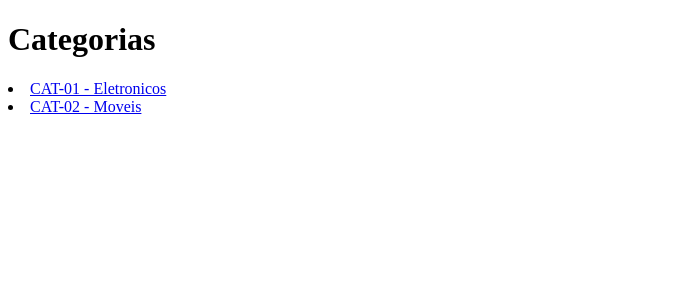
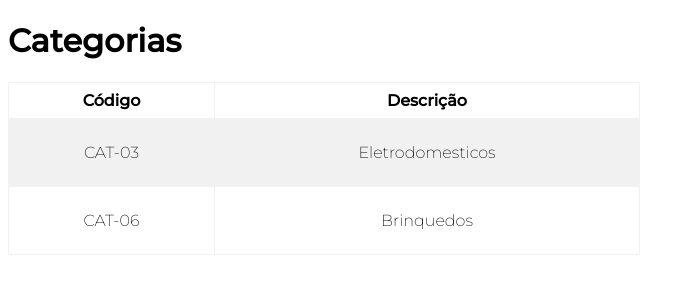
Before and after one commit to clara-odebrecht/marketplace, a Flask app: page /marketplace-categories/MKT-01 in a window 1280 px wide. Shown: the top 300 px of the page, without its empty margins (0-695 px from the left). Run offline with Flask 2, Linux system fonts and the light colour scheme.

Commit message:
Leitura de arquivos .txt e modificações de estilo

```diff
--- /dev/null
+++ b/categories.txt
@@ -0,0 +1,6 @@
+CAT-01;Moveis;main;MKT-02
+CAT-02;Eletronicos;main;MKT-03
+CAT-03;Eletrodomesticos;main;MKT-01
+CAT-04;Jardinagem;main;MKT-04
+CAT-05;Beleza;main;MKT-02
+CAT-06;Brinquedos;main;MKT-01
--- a/marketplace.py
+++ b/controllers/marketplace.py
@@ -13,7 +13,6 @@ class Marketplace:
     def set_description(self, value) -> None:
         self.__description = value
 
-
     def show_all(self) -> None:
         print("Identificação: ", self.__identifier)
         print("Descrição: ", self.__description)
--- /dev/null
+++ b/marketplaces.txt
@@ -0,0 +1,5 @@
+MKT-01;Submarino
+MKT-02;Americanas
+MKT-03;Shopee
+MKT-04;Amazon
+MKT-05;Marisa
--- /dev/null
+++ b/products.txt
@@ -0,0 +1,4 @@
+Celular;900.00;7;Redmi Note 7;5.5;4.5;2.5;1.9;CAT-02
+Perfume;250.00;15;Frasco 30ml;5.5;4.5;2.5;1.9;CAT-05
+Air Fryer;789.00;3;apenas 220v;5.5;4.5;2.5;1.9;CAT-03
+Pá;150.00;10;Em madeira e aço;5.5;4.5;2.5;1.9;CAT-04
--- /dev/null
+++ b/static/global.css
@@ -0,0 +1,53 @@
+* {
+    font-family: 'Montserrat', sans-serif;
+}
+
+h1, h2, h3 {
+    font-family: 'Montserrat', sans-serif;
+}
+
+div h2 {
+    font-weight: bold;
+    text-align: center;
+}
+
+li {
+    color: rgba(38, 143, 151, 0.85);
+}
+
+a {
+    color: black;
+    text-decoration: none;
+}
+
+a:hover {
+    color: rgb(249, 118, 36);
+}
+
+table {
+    border-collapse: collapse;
+    width: 50%;
+}
+
+table th.col-main {
+    font-weight: 500;
+    font-size:1.3rem;
+}
+
+td {
+    font-weight: 300;
+}
+
+td, th {
+    border: 1px solid #f1f1f1;
+    text-align:center;
+    padding: 8px;
+}
+
+tr:nth-child(even) {
+    background-color: #f1f1f1;
+}
+
+hr {
+    margin-bottom: 4%;
+}
--- a/templates/index.html
+++ b/templates/index.html
@@ -3,6 +3,10 @@
 <head>
     <meta charset="UTF-8">
     <meta name="viewport" content="width=device-width, initial-scale=1.0">
+    <link rel="preconnect" href="https://fonts.gstatic.com">
+    <link href="https://fonts.googleapis.com/css2?family=Montserrat:wght@200&display=swap" rel="stylesheet">
+    <link href="https://fonts.googleapis.com/css2?family=Montserrat:wght@200;500&display=swap" rel="stylesheet">
+    <link href="{{ url_for('static', filename='global.css') }}" rel="stylesheet">
     <title>Atividade - Olist</title>
 </head>
 <body>
--- a/templates/listing_categories.html
+++ b/templates/listing_categories.html
@@ -1,8 +1,20 @@
 {% extends 'index.html' %}
 {% block body %}
+<table>
+    <tr>
+        <th>Código</th>
+        <th>Descrição</th>
+    </tr>
     {% for element in list %}
-        {% if element.get_marketplace() == markeplace_identifier %}
-            <li><a href="category-products/{{ element.get_identifier() }}">{{ element.get_identifier() }} - {{ element.get_description() }}</a></li>
+        {% if element[3] == markeplace_identifier %}
+        <tr>
+            <td>{{ element[0] }}</td>
+            <td>
+                <a href="category-products/{{ element[0] }}">
+                <p>{{ element[1] }}</p>
+                </a>
+            </td>
+        </tr>
         {% endif %}
     {% endfor %}
 {% endblock %}
--- a/templates/listing_products.html
+++ b/templates/listing_products.html
@@ -1,8 +1,10 @@
 {% extends 'index.html' %}
 {% block body %}
     {% for element in list %}
-        {% if element.get_category() == category_identifier %}
-            <li><a href="product/{{ element.get_name() }}">{{ element.get_name() }}</a></li>
+        {% if element[8] == category_identifier %}
+            <ul>
+                <li><a href="product/{{ element[0] }}">{{ element[0] }}</a></li>
+            </ul>
         {% endif %}
     {% endfor %}
 {% endblock %}
--- a/web.py
+++ b/web.py
@@ -1,22 +1,26 @@
 from flask import Flask, render_template
-from marketplace import Marketplace
-from category import Category
-from product import Product
+from controllers.marketplace import Marketplace
+from controllers.category import Category
+from controllers.product import Product
+from arq import read_marketplaces, read_categories, read_products
 
 app = Flask(__name__)
 
-def create_marketplaces() -> list:
+"""def create_marketplaces() -> list:
     marketplaces = []
     marketplaces.append(Marketplace("MKT-01","Magazine Luiza"))
     marketplaces.append(Marketplace("MKT-02","Americanas"))
     marketplaces.append(Marketplace("MKT-03","Submarino"))
+    marketplaces.append(Marketplace("MKT-04","Shopee"))
     return marketplaces
 
 def create_categories() -> list:
     categories = []
     categories.append(Category("CAT-01","Eletronicos", "main", "MKT-01"))
-    categories.append(Category("CAT-02","Moveis", "main", "MKT-01"))
-    categories.append(Category("CAT-03","Eletrodomesticos", "main", "MKT-03"))
+    categories.append(Category("CAT-02","Beleza", "main", "MKT-01"))
+    categories.append(Category("CAT-03","Cozinha", "main", "MKT-02"))
+    categories.append(Category("CAT-04","Eltrodomesticos", "main", "MKT-03"))
+    categories.append(Category("CAT-05","Moveis", "main", "MKT-02"))
     return categories
 
 def create_products() -> list:
@@ -26,12 +30,23 @@ def create_products() -> list:
     products.append(Product("Base", 9, 50.00, "base em pó", 2.0, 1.0, 2.0, 2.0))
     products[1].set_category("CAT-02")
     products.append(Product("Pote de vidro", 3, 18.5, "pote vácuo", 5.0, 6.0, 3.0, 2.0))
-    products[2].set_category("CAT-01")
+    products[2].set_category("CAT-03")
+    products.append(Product("Mouse", 3, 18.5, "longitech", 5.0, 6.0, 3.0, 2.0))
+    products[3].set_category("CAT-01")
+    products.append(Product("Teclado", 3, 18.5, "razer", 5.0, 6.0, 3.0, 2.0))
+    products[4].set_category("CAT-01")
+    products.append(Product("Air Fryer", 3, 18.5, "220", 5.0, 6.0, 3.0, 2.0))
+    products[5].set_category("CAT-04")
+    #products.append(Product("Tapete", 3, 18.5, "Persa", 5.0, 6.0, 3.0, 2.0))
+    #products[6].set_category("CAT-05")
     return products
 
 marketplaces = create_marketplaces()
 categories = create_categories()
-products = create_products()
+products = create_products()"""
+marketplaces = read_marketplaces()
+categories = read_categories()
+products = read_products()
 
 @app.route("/marketplaces")
 def list_marketplaces():
@@ -39,29 +54,14 @@ def list_marketplaces():
 
 @app.route("/marketplace-categories/<identifier>")
 def list_categories(identifier):
-    #title = "<h1>Categorias</h1><br/> "
-    #index = "<ol> "
-    #for category in categories:
-    #    identifier = category.get_identifier()
-    #    index = str(index) + f"<li><a href='category-products/{identifier}'>{category.get_description()}</a></li> "
-    #index = str(index) + "</ol> "
-    #return f'''{title} {index}'''
     return render_template('listing_categories.html', title = "Categorias", list = categories, markeplace_identifier = identifier)
-
 
 @app.route("/marketplace-categories/category-products/<identifier>")
 def list_products(identifier):
-    #title = "<h1>Produtos</h1><br/> "
-    #index = "<ol> "
-    #for product in products:
-    #    if product.get_category() == str(identifier):
-    #        index = str(index) + f"<li>{product.get_name()}</li> "
-    #index = str(index) + "</ol> "
-    #return f'''{title} {index}'''
     return render_template('listing_products.html', title = "Produtos", list = products, category_identifier = identifier)
 
 @app.route("/marketplace-categories/category-products/product/<identifier>")
 def product_details(identifier):
     return render_template('product.html', title = "Produto", list = products, product_name = identifier)
 
-app.run()
+app.run(debug=True)
```
Also changed, not shown: arq.py (added, +32 -0 lines), templates/listing_marketplaces.html (+16 -3 lines), templates/product.html (+50 -13 lines), controllers/category.py (renamed from category.py), controllers/product.py (renamed from product.py), 1 other file.
